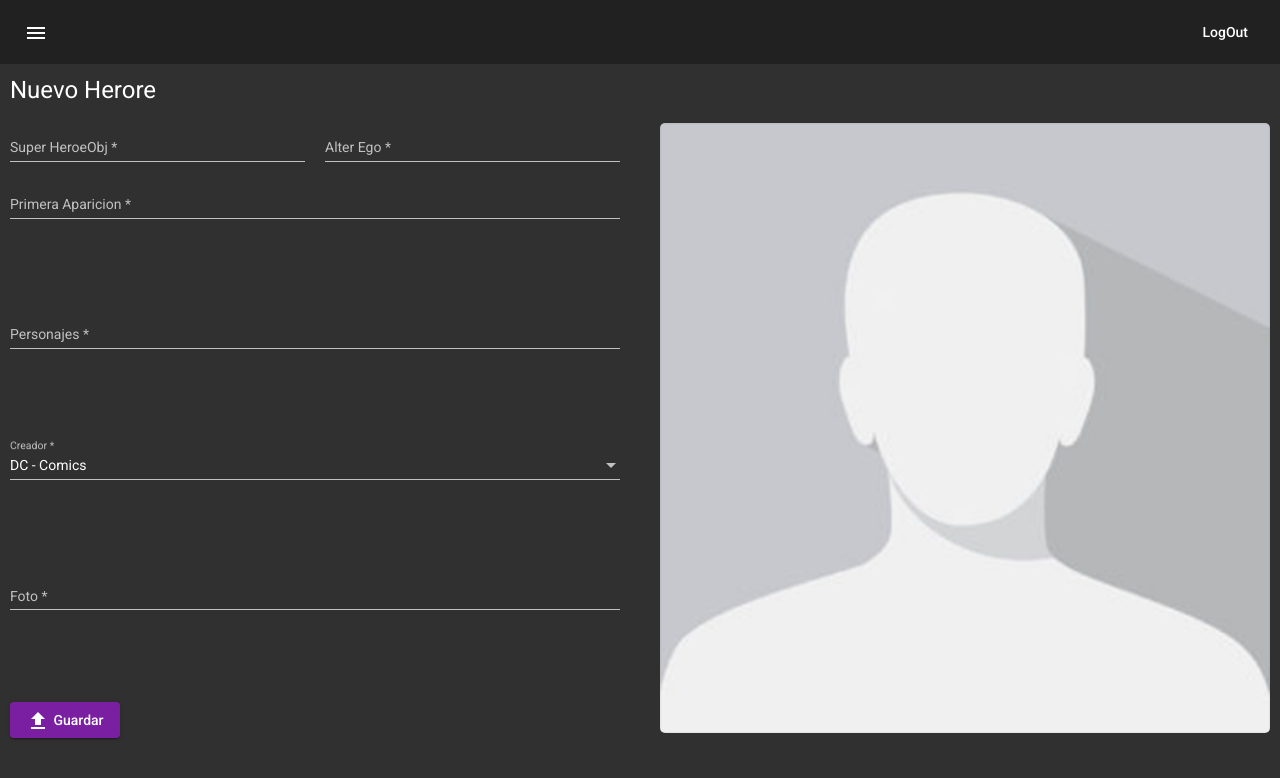
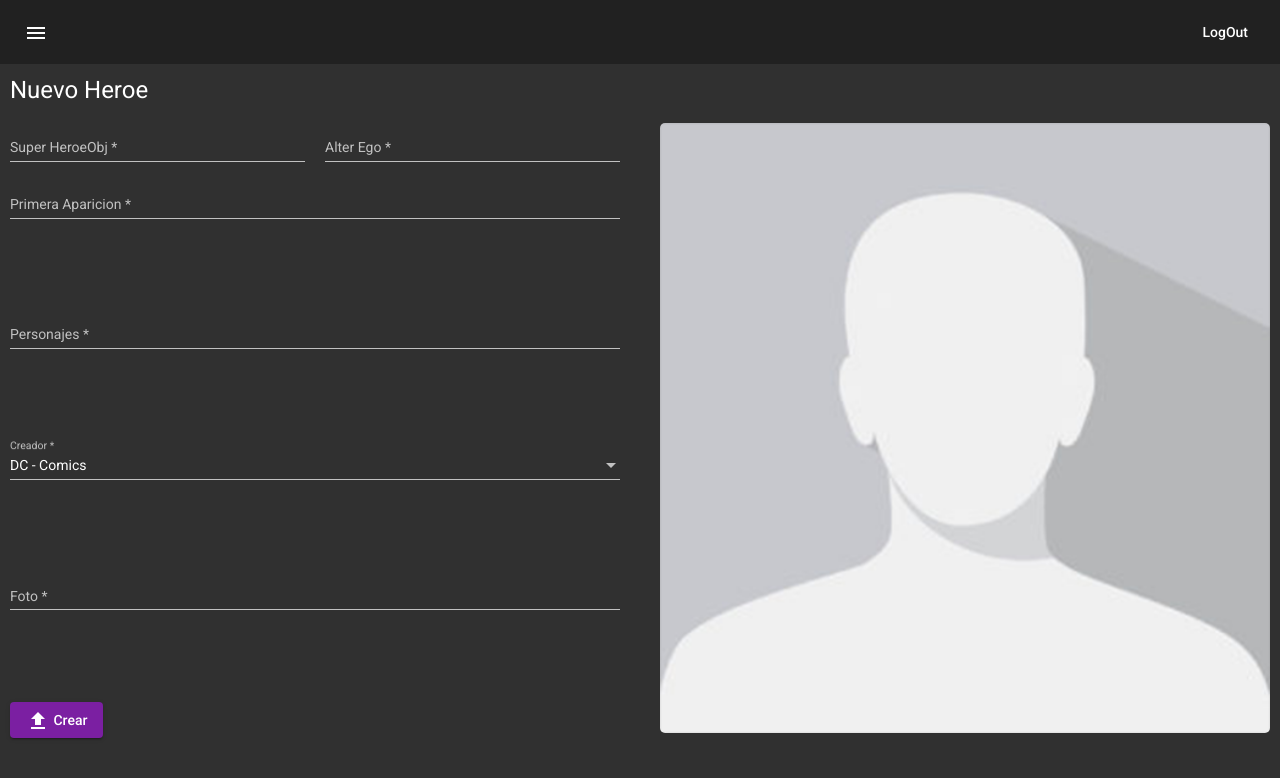
Before and after one commit to alejahndro02/heroesApp, an Angular app: page /heroes/agregar in a window 1280 px wide. Shown: the top 778 px of the page. Built offline with nearby package versions, Linux system fonts and the light colour scheme.

Commit message:
por medio de un perar ternario se evalua si ahy un id y dependiendo de la respuesta imprimira Nuevo o Editar y en los botones mostrara actualizar o crear

```diff
--- a/src/app/heroes/pages/agregar/agregar.component.html
+++ b/src/app/heroes/pages/agregar/agregar.component.html
@@ -1,4 +1,4 @@
-<h1>Nuevo Herore <small>{{heroeObj.superhero}}</small></h1>
+<h1>{{(heroeObj.id)?'Editar':'Nuevo'}} Heroe <small>{{heroeObj.superhero | titlecase}}</small></h1>
 
 <div fxLayout="row" fxLayoutGap="40px">
 
@@ -63,7 +63,7 @@
                     (click)="guardarPersonaje()"
                     color="primary">
                 <mat-icon>upload</mat-icon>
-                Guardar
+                {{(heroeObj.id)? 'Actualizar':'Crear'}}
             </button>
             <span class="spacer"></span>
             <button *ngIf="heroeObj.id"
```
